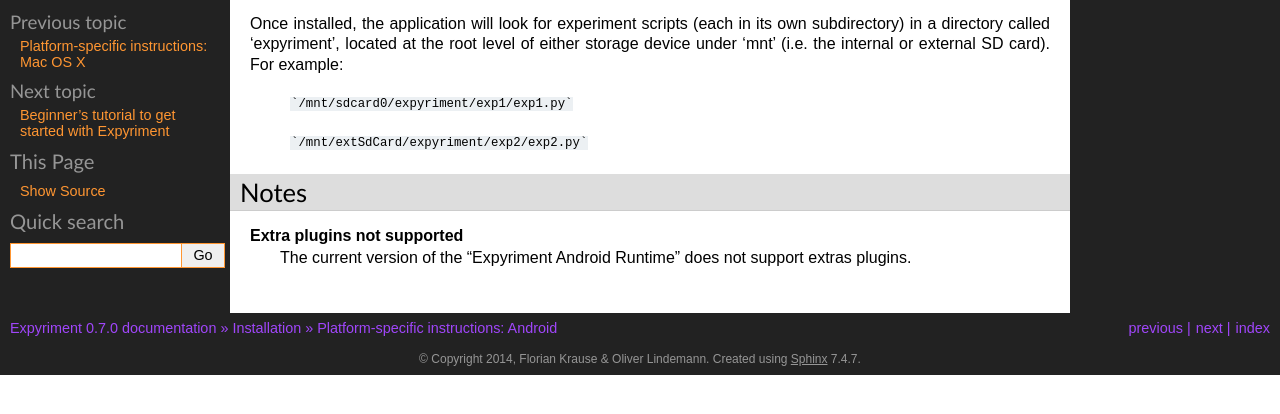
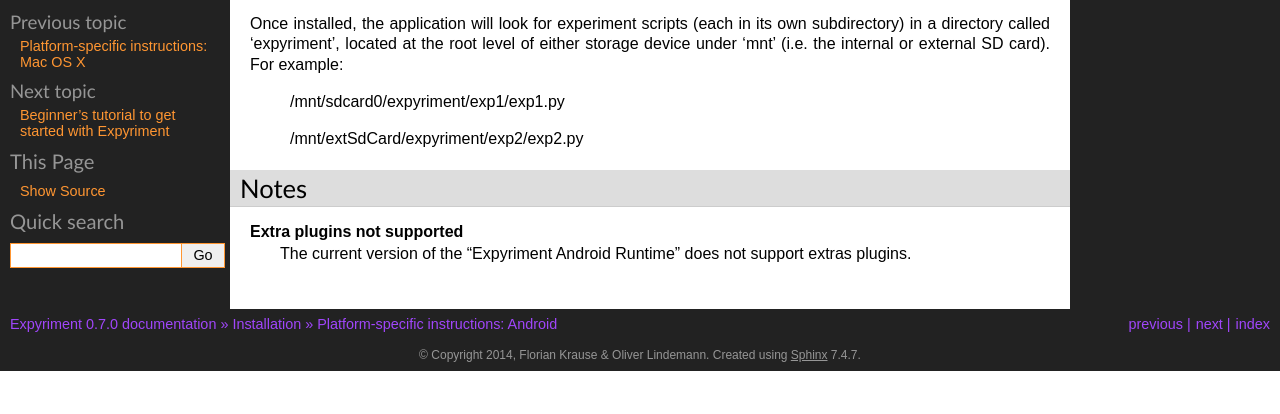
Before and after one commit to expyriment/expyriment, a Sphinx documentation site: the page built from documentation/sphinx/Installation.Android.rst, in a window 1280 px wide. Shown: the part 427-841 px from the top of the page. Built offline with Sphinx 7.4.7, drawn with Linux system fonts in a browser that asks for light colours; pages that are not in the unit, such as notebooks, are missing from menus.

Commit message:
Update Installation.Android.rst

````diff
--- a/documentation/sphinx/Installation.Android.rst
+++ b/documentation/sphinx/Installation.Android.rst
@@ -27,9 +27,9 @@ Once installed, the application will look for experiment scripts (each in its ow
 subdirectory) in a directory called 'expyriment', located at the root level of
 either storage device under 'mnt' (i.e. the internal or external SD card).
 For example:
-    ```/mnt/sdcard0/expyriment/exp1/exp1.py```
+    /mnt/sdcard0/expyriment/exp1/exp1.py
 
-    ```/mnt/extSdCard/expyriment/exp2/exp2.py```
+    /mnt/extSdCard/expyriment/exp2/exp2.py
 
 Notes
 -----
````
